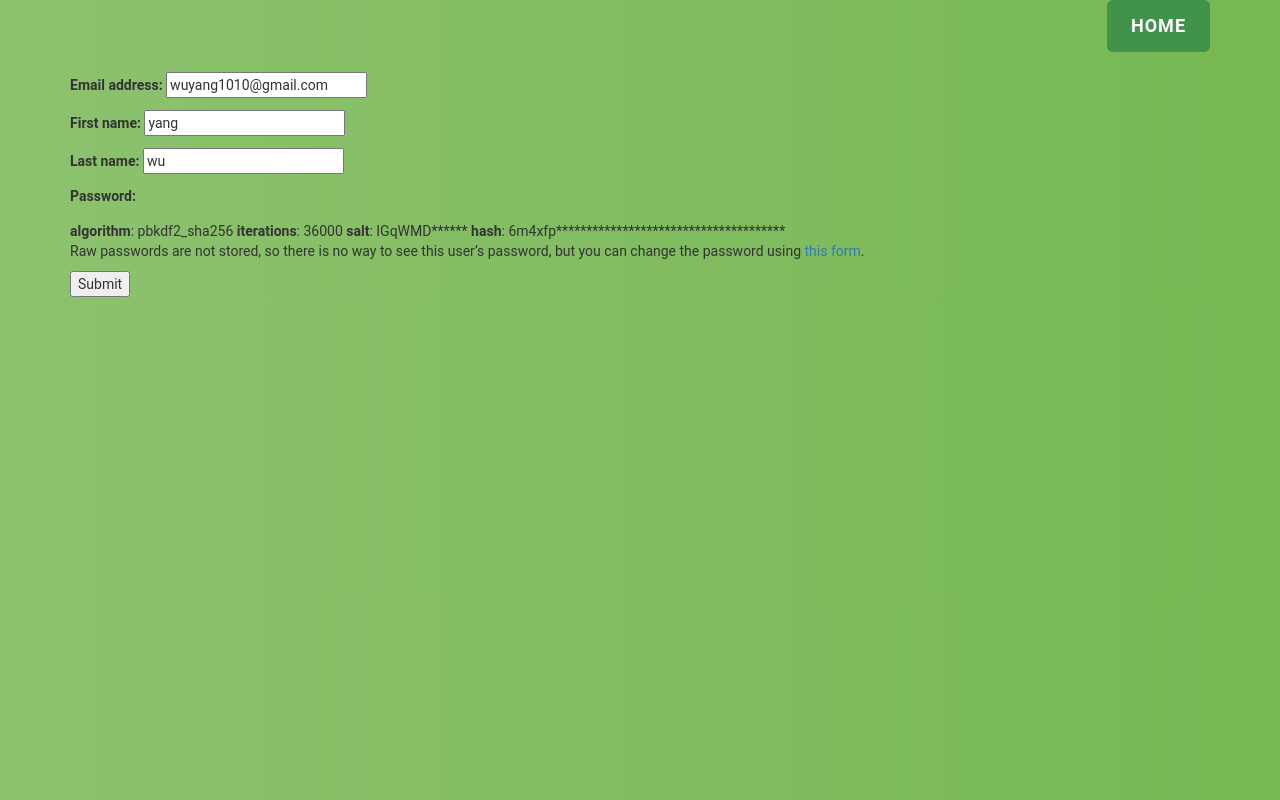
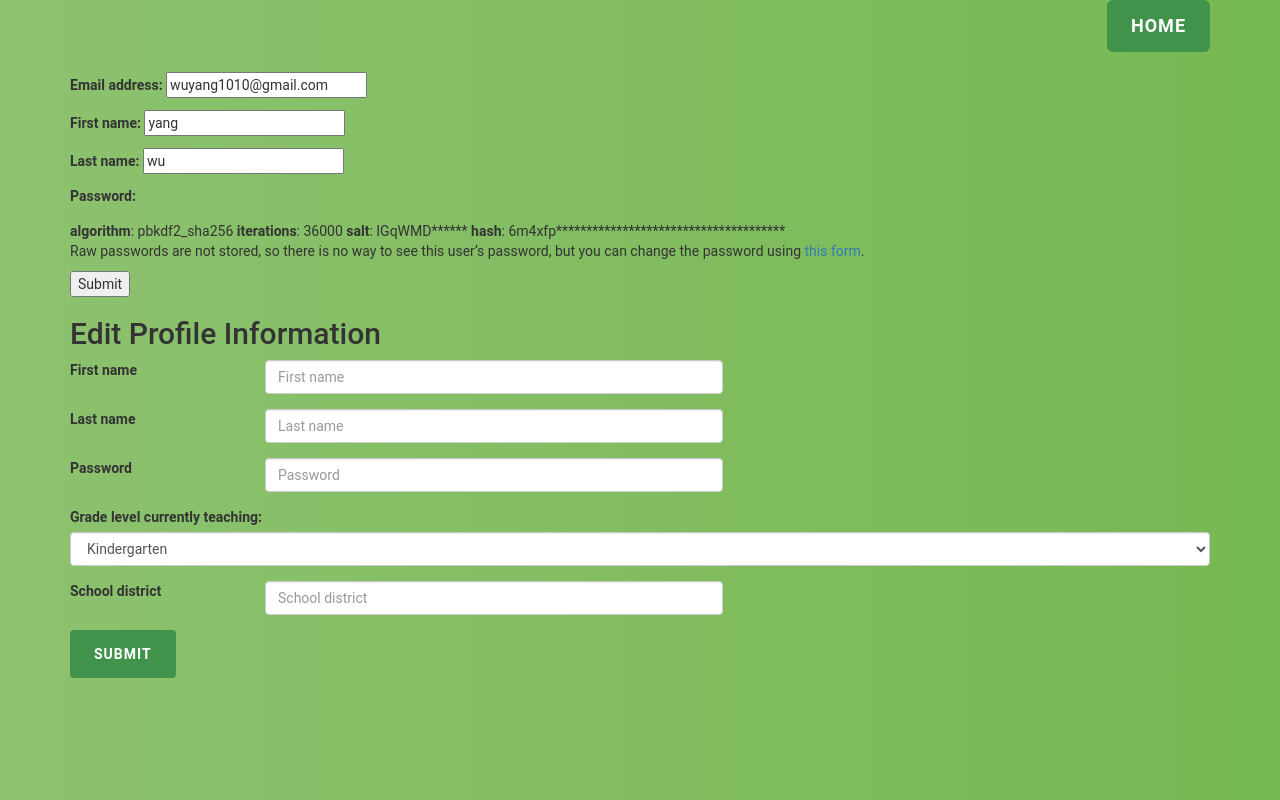
Before and after one commit to ghartman1620/TeachShare, a Django app: page /account/profile/edit/ in a window 1280 px wide. Run offline with Django 3.2, Linux system fonts and the light colour scheme; a user stored in the database is signed in; some libraries are stand-ins or nearby versions.

Commit message:
in edit_profile page, added basic bootstrap form under django default form (not linked to backend)

```diff
--- a/TeachShare_WebApp/accounts/templates/accounts/edit_profile.html
+++ b/TeachShare_WebApp/accounts/templates/accounts/edit_profile.html
@@ -11,20 +11,94 @@
 <!-- Tab icon -->
 <link rel="icon" type="image/png" href="/static/img/icon.png">
 </head>
+
+
 <body>
+
+<!-- ** Insert Navbar **-->
+
 <div class="container">
 <a href='/account/' button type="button" class="btn btn-primary btn-lg pull-right" id="right-panel-link" href="#right-panel">Home</button></a>
 <div class="col-xs-12" style="height:20px;"></div>
 </div>
 
-<div class = "container">
+
+
+<!-- Django default edit form-->
+<div class="container">
 <form method="post">
 {% csrf_token %}
 {{form.as_p}}
 <button type="submit">Submit</button>
 </div>
 
+<!-- Bootstrap Form (Not functional. Needs to be linked to backend.) -->
+<div class="container">
+  <h2>Edit Profile Information</h2>
+  <form>
 
+  	<div class="form-group row">
+      <label for="firstname" class="col-sm-2 col-form-label">First name</label>
+      <div class="col-xs-5">
+        <input type="text" class="form-control" placeholder="First name">
+      </div>
+    </div>
+
+    <div class="form-group row">
+      <label for="lastname" class="col-sm-2 col-form-label">Last name</label>
+      <div class="col-xs-5">
+        <input type="text" class="form-control" placeholder="Last name">
+      </div>
+    </div>
+
+<!--
+    <div class="form-group row">
+      <label for="inputemail" class="col-sm-2 col-form-label">Email address</label>
+      <div class="col-xs-5">
+        <input type="email" class="form-control" placeholder="Email">
+      </div>
+    </div>-->
+
+    <div class="form-group row">
+      <label for="inputpassword" class="col-sm-2 col-form-label">Password</label>
+      <div class="col-xs-5">
+        <input type="password" class="form-control" placeholder="Password">
+      </div>
+    </div>
+
+    <!-- Temporary. Need to change to checkbox form for multiple grade levels. -->
+    <div class="form-group">
+      <label for="gradelevel">Grade level currently teaching:</label>
+      <select class="form-control" id="sel1">
+        <option>Kindergarten</option>
+        <option>1st Grade</option>
+        <option>2nd Grade</option>
+        <option>3rd Grade</option>
+        <option>4th Grade</option>
+        <option>5th Grade</option>
+        <option>6th Grade</option>
+        <option>7th Grade</option>
+        <option>8th Grade</option>
+        <option>9th Grade</option>
+        <option>10th Grade</option>
+        <option>11th Grade</option>
+        <option>12th Grade</option>
+      </select>
+    </div>
+
+    <!-- Ideally should be able to auto-complete based on known school districts. -->
+    <!-- Manual input for now. -->
+	<div class="form-group row">
+      <label for="schooldistrict" class="col-sm-2 col-form-label">School district</label>
+      <div class="col-xs-5">
+        <input type="text" class="form-control" placeholder="School district">
+      </div>
+    </div>
+
+    <button type="submit" class="btn btn-primary">Submit</button>
+
+  </form>
+</div><!-- ./End Bootstrap form -->
 
 </body>
 </html>
--- a/TeachShare_WebApp/accounts/templates/accounts/profile.html
+++ b/TeachShare_WebApp/accounts/templates/accounts/profile.html
@@ -11,7 +11,11 @@
 <!-- Tab icon -->
 <link rel="icon" type="image/png" href="/static/img/icon.png">
 </head>
+
 <body>
+
+<!-- ** Insert Navbar ** -->
+
 <div class="container">
 <a href='/account/' button type="button" class="btn btn-primary btn-lg pull-right" id="right-panel-link" href="#right-panel">Home</button></a>
 <div class="col-xs-12" style="height:20px;"></div>
```
Also changed, not shown: TeachShare_WebApp/db.sqlite3.
